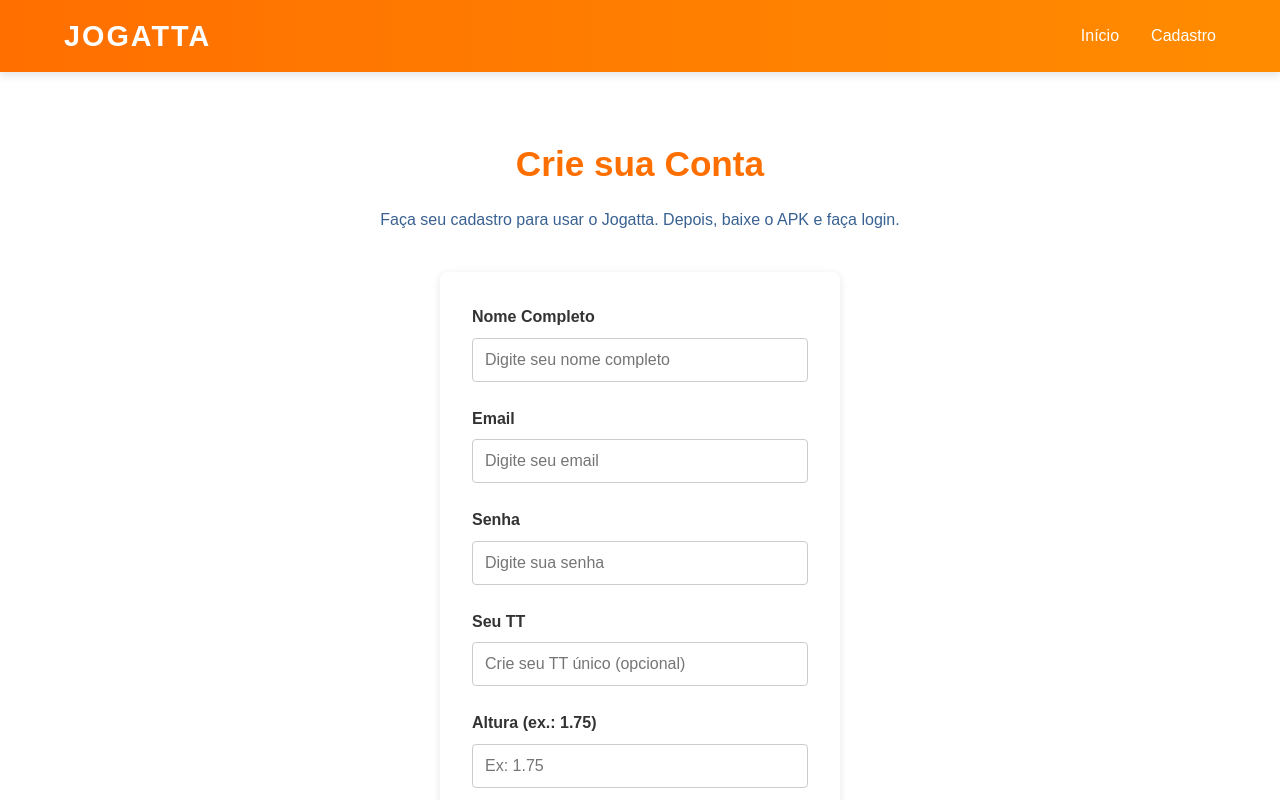
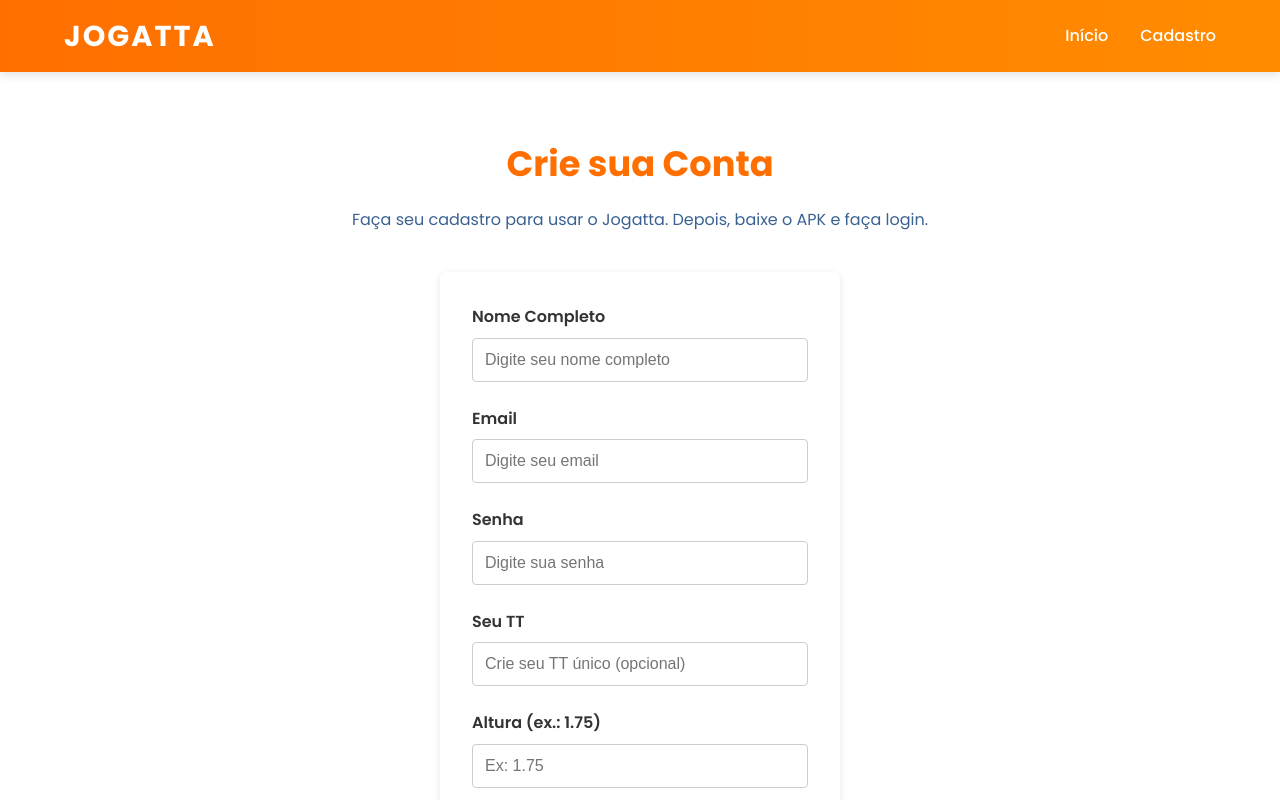
Before and after one commit to MarceloMurilo/site-jogatta, a plain HTML site: page cadastro.html in a window 1280 px wide. Shown: the top 800 px of the page. Drawn offline with Linux system fonts and the light colour scheme.

Commit message:
estilos da tela de cadastro

```diff
--- a/cadastro.html
+++ b/cadastro.html
@@ -1,10 +1,13 @@
 <!DOCTYPE html>
-<html lang="pt-br">
+<html lang="pt-BR">
 
 <head>
     <meta charset="UTF-8" />
     <meta name="viewport" content="width=device-width, initial-scale=1.0" />
     <title>Jogatta - Cadastro</title>
+
+    <!-- Fonte Poppins -->
+    <link href="https://fonts.googleapis.com/css2?family=Poppins:wght@400;500;600;700&display=swap" rel="stylesheet" />
 
     <!-- CSS principal -->
     <link rel="stylesheet" href="css/style.css" />
@@ -16,7 +19,6 @@
         <div class="container header-container">
             <h1 class="logo">JOGATTA</h1>
 
-            <!-- Se quiser também o menu hamburguer -->
             <nav class="nav">
                 <div class="nav-toggle" id="nav-toggle">
                     <span class="bar"></span>
@@ -94,10 +96,10 @@
         </div>
     </footer>
 
-    <!-- Mesmo script de IntersectionObserver e menu -->
+    <!-- Se você tiver script.js para o menu, carregue aqui -->
     <script src="js/script.js"></script>
 
-    <!-- Script específico do cadastro -->
+    <!-- Script específico de cadastro e animação -->
     <script src="js/cadastro.js"></script>
 </body>
 
--- a/css/style.css
+++ b/css/style.css
@@ -7,7 +7,9 @@
     box-sizing: border-box;
 }
 
+/* Novas variáveis + variáveis antigas */
 :root {
+    /* Variáveis antigas (usadas no layout) */
     --color-orange: #ff6f00;
     --color-orange-light: #ff8c00;
     --color-blue: #1976d2;
@@ -18,6 +20,13 @@
     --color-text: #333;
     --color-text-light: #666;
     --color-gray-light: #f0f0f0;
+
+    /* Variáveis novas (se quiser aproveitar em outras partes) */
+    --primary: #FF6B35;
+    --secondary: #004E89;
+    --accent: #FFD23F;
+    --background: #F8F9FA;
+    --text: #2D3047;
 }
 
 /**************************************************************
```
